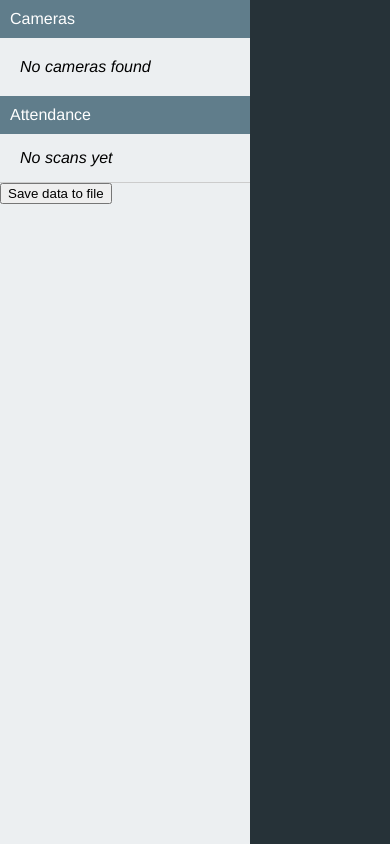
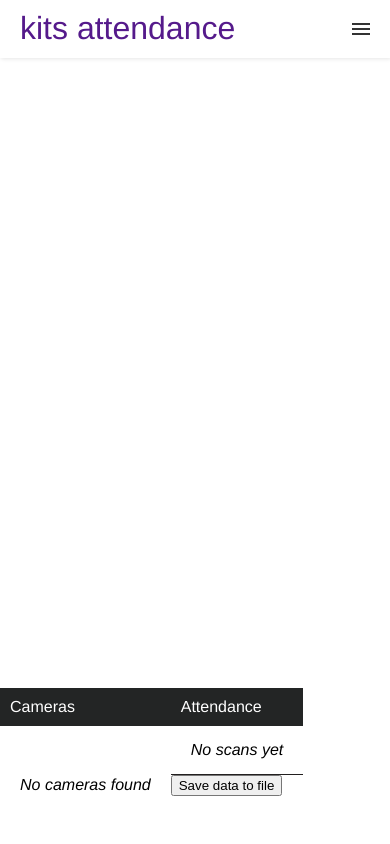
Before and after one commit to Adarshreddyash/eattend, a plain HTML site: page index.html in a window 390 px wide. Drawn offline with nearby package versions, Linux system fonts and the light colour scheme.

```diff
--- a/index.html
+++ b/index.html
@@ -11,9 +11,23 @@
     <script src="https://cdnjs.cloudflare.com/ajax/libs/axios/0.18.0/axios.js"></script>
     <link rel='manifest' href='manifest.json'>
     <script src="service-worker.js"></script>
+    <link rel="stylesheet" href="https://fonts.googleapis.com/icon?family=Material+Icons">
 </head>
 
 <body>
+    <header class="header">
+        <a href="" class="logo">kits attendance</a>
+        <input class="menu-btn" type="checkbox" id="menu-btn" />
+        <label class="menu-icon" for="menu-btn"><span class="navicon"></span></label>
+        <ul class="menu">
+            <li>
+                <a href="#work"></a>
+            </li>
+            <li><a href="#about">About</a></li>
+            <li><a href="#careers">Careers</a></li>
+            <li><a href="#contact">Contact</a></li>
+        </ul>
+    </header>
     <div id="app">
         <div class="sidebar">
             <section class="cameras">
@@ -35,7 +49,7 @@
                 </ul>
                 <div id="d1">
                     <transition-group name="scans" tag="ul">
-                        <p id="txtName" v-for="scan in scans" :key="scan.date" :title="scan.content">{{ scan.content }}</p>
+                        <p style="text-overflow: clip;" id="txtName" v-for="scan in scans" :key="scan.date" :title="scan.content">{{ scan.content }}</p>
                     </transition-group>
                 </div>
                 <input type="button" id="bt" value="Save data to file" onclick="saveFile()" />
@@ -66,7 +80,7 @@
 
             let a = document.createElement('a');
             a.href = "data:application/octet-stream," + encodeURIComponent(name);
-            a.download = 'abc.txt';
+            a.download = 'attendance.txt';
             a.click();
         }
     </script>
--- a/style.css
+++ b/style.css
@@ -14,8 +14,141 @@ html {
     height: 100%;
 }
 
+.header {
+    background-color: #fff;
+    box-shadow: 1px 1px 4px 0 rgba(0, 0, 0, .1);
+    position: fixed;
+    width: 100%;
+    z-index: 3;
+}
+
+.header ul {
+    margin: 0;
+    padding: 0;
+    list-style: none;
+    overflow: hidden;
+    background-color: #fff;
+}
+
+.header li a {
+    display: block;
+    padding: 20px 20px;
+    border-right: 1px solid #f4f4f4;
+    text-decoration: none;
+}
+
+.header li a:hover,
+.header .menu-btn:hover {
+    background-color: #f4f4f4;
+}
+
+.header .logo {
+    display: block;
+    float: left;
+    font-size: 2em;
+    padding: 10px 20px;
+    text-decoration: none;
+}
+
+
+/* menu */
+
+.header .menu {
+    clear: both;
+    max-height: 0;
+    transition: max-height .2s ease-out;
+}
+
+
+/* menu icon */
+
+.header .menu-icon {
+    cursor: pointer;
+    display: inline-block;
+    float: right;
+    padding: 28px 20px;
+    position: relative;
+    user-select: none;
+}
+
+.header .menu-icon .navicon {
+    background: #333;
+    display: block;
+    height: 2px;
+    position: relative;
+    transition: background .2s ease-out;
+    width: 18px;
+}
+
+.header .menu-icon .navicon:before,
+.header .menu-icon .navicon:after {
+    background: #333;
+    content: '';
+    display: block;
+    height: 100%;
+    position: absolute;
+    transition: all .2s ease-out;
+    width: 100%;
+}
+
+.header .menu-icon .navicon:before {
+    top: 5px;
+}
+
+.header .menu-icon .navicon:after {
+    top: -5px;
+}
+
+
+/* menu btn */
+
+.header .menu-btn {
+    display: none;
+}
+
+.header .menu-btn:checked~.menu {
+    max-height: 240px;
+}
+
+.header .menu-btn:checked~.menu-icon .navicon {
+    background: transparent;
+}
+
+.header .menu-btn:checked~.menu-icon .navicon:before {
+    transform: rotate(-45deg);
+}
+
+.header .menu-btn:checked~.menu-icon .navicon:after {
+    transform: rotate(45deg);
+}
+
+.header .menu-btn:checked~.menu-icon:not(.steps) .navicon:before,
+.header .menu-btn:checked~.menu-icon:not(.steps) .navicon:after {
+    top: 0;
+}
+
+
+/* 48em = 768px */
+
+@media (min-width: 48em) {
+    .header li {
+        float: left;
+    }
+    .header li a {
+        padding: 20px 3px;
+    }
+    .header .menu {
+        clear: none;
+        float: right;
+        max-height: none;
+    }
+    .header .menu-icon {
+        display: none;
+    }
+}
+
 .sidebar {
-    background: #eceff1;
+    background: #fff;
     min-width: 250px;
     display: flex;
     flex-direction: column;
@@ -26,7 +159,7 @@ html {
 .sidebar h2 {
     font-weight: normal;
     font-size: 1.0rem;
-    background: #607d8b;
+    background: #060707;
     color: #fff;
     padding: 10px;
     margin: 0;
@@ -46,13 +179,53 @@ html {
     text-overflow: ellipsis;
 }
 
+
+/* Extra small devices (phones, 600px and down) */
+
+@media only screen and (max-width: 600px) {
+    #app {
+        background: #ffffff;
+        justify-content: stretch;
+        flex-direction: column-reverse;
+        height: 100%;
+    }
+    .sidebar {
+        background: #fff;
+        min-width: 250px;
+        display: flex;
+        flex-direction: row;
+        justify-content: flex-start;
+        overflow-x: hidden;
+    }
+    .sidebar h2 {
+        font-weight: normal;
+        font-size: 1.0rem;
+        background: #232525;
+        color: #fff;
+        padding: 10px;
+        margin-top: 30px;
+    }
+    .sidebar ul {
+        margin: 0;
+        padding: 0;
+        list-style-type: none;
+    }
+    .sidebar li {
+        line-height: 175%;
+        white-space: nowrap;
+        overflow: hidden;
+        text-wrap: none;
+        text-overflow: ellipsis;
+    }
+}
+
 .cameras ul {
-    padding: 15px 20px;
+    padding: 45px 20px;
 }
 
 .cameras .active {
     font-weight: bold;
-    color: #009900;
+    color: #420e7e;
 }
 
 .cameras a {
@@ -67,7 +240,7 @@ html {
 
 .scans li {
     padding: 10px 20px;
-    border-bottom: 1px solid #ccc;
+    border-bottom: 1px solid rgb(34, 31, 31);
 }
 
 .scans-enter-active {
@@ -75,7 +248,8 @@ html {
 }
 
 .scans-enter {
-    background: yellow;
+    background: rgb(255, 0, 43);
+    color: whitesmoke;
 }
 
 .empty {
@@ -88,5 +262,6 @@ html {
     justify-content: center;
     display: flex;
     width: 100%;
-    overflow: hidden;
 }
+
+#preview {}
```
